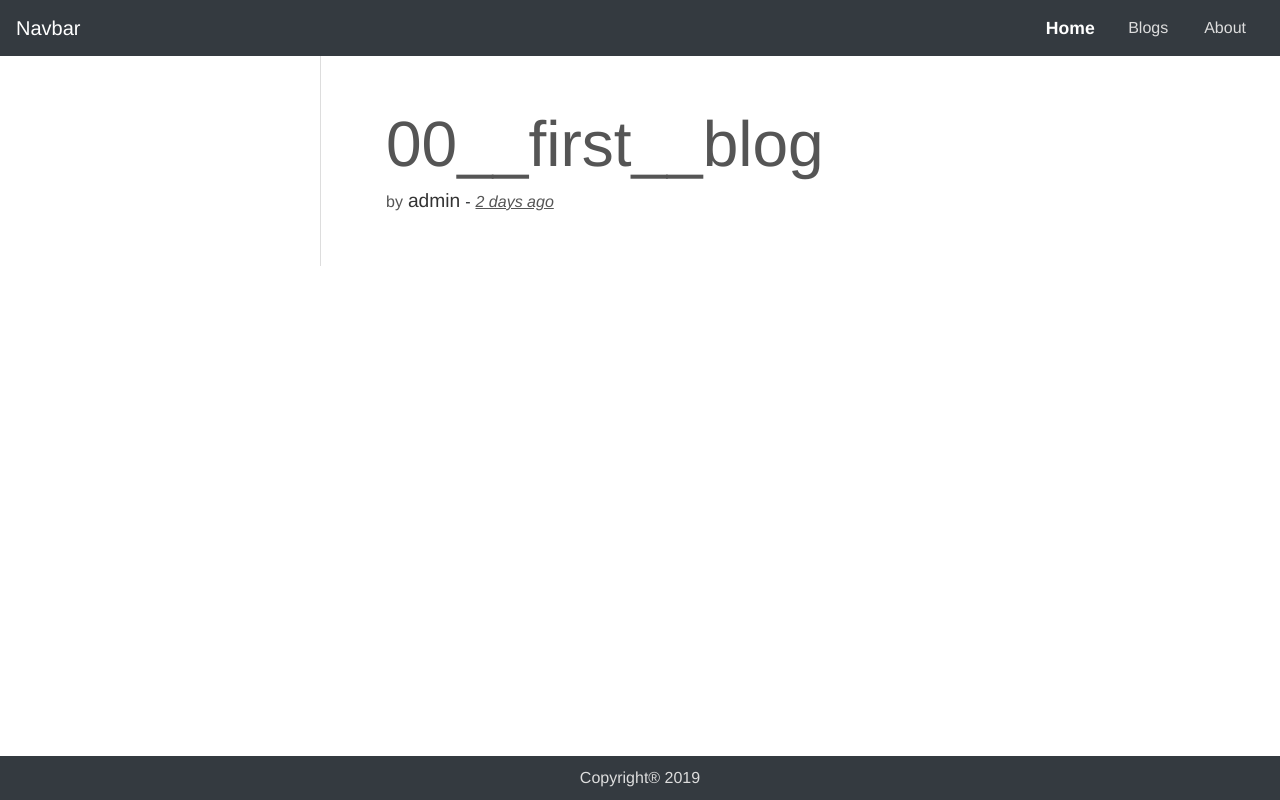
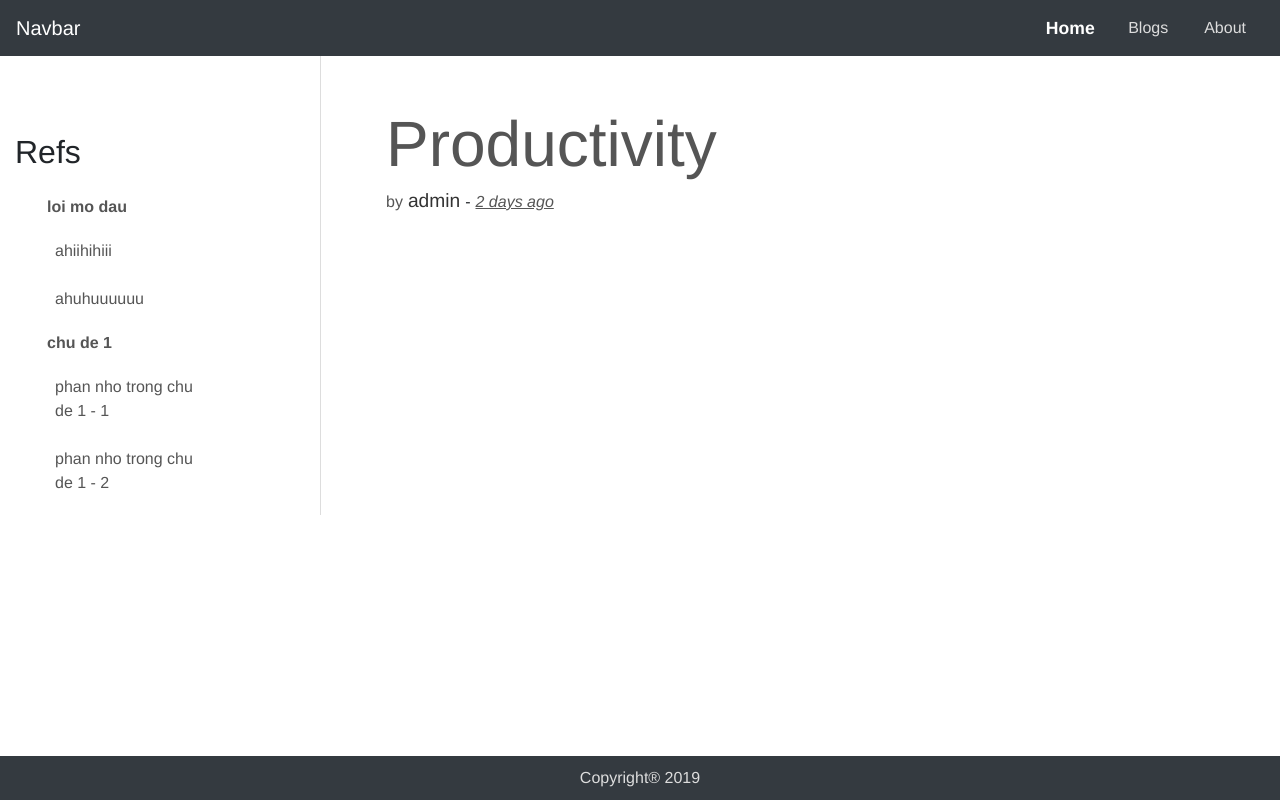
Before and after one commit to LeTranAnhVu/vue-blog-v1, a Vue app: page /blog in a window 1280 px wide. Built offline with nearby package versions, Linux system fonts and the light colour scheme.

Commit message:
create aside component

```diff
--- /dev/null
+++ b/src/assets/js/vendor.js
@@ -0,0 +1,5 @@
+
+// import bootstrap
+import 'jquery/dist/jquery.slim.min';
+import 'popper.js/dist/popper.min';
+import 'bootstrap/dist/js/bootstrap.min';
--- /dev/null
+++ b/src/components/blog/BlogAside.vue
@@ -0,0 +1,64 @@
+<template>
+  <section>
+    <h2>Refs</h2>
+    <nav id="navbar-example3" class="navbar navbar-light">
+      <nav class="nav nav-pills flex-column">
+        <div v-for="(item, index) in Agenda.children" :key="index">
+          <a class="nav-link" href="#item-1"><strong>{{item.name}}</strong></a>
+          <nav v-if="item.children" class="nav nav-pills flex-column">
+            <a v-for="(child, cIndex) in item.children" :key="cIndex" class="nav-link ml-2 my-1" href="#item-1-1">{{child.name}}</a>
+          </nav>
+        </div>
+      </nav>
+    </nav>
+  </section>
+</template>
+
+<script>
+  export default {
+    name: 'BlogAside',
+    data() {
+      return {
+        Agenda: {
+          name: null,
+          children: [
+            {
+              name: 'loi mo dau',
+              htmlRefs: '#abc',
+              children: [
+                {
+                  name: 'ahiihihiii',
+                  htmlRefs: '#def',
+                },
+                {
+                  name: 'ahuhuuuuuu',
+                  htmlRefs: '#xyz',
+                },
+              ],
+            },
+            {
+              name: 'chu de 1',
+              children: [
+                {
+                  name: 'phan nho trong chu de 1 - 1',
+                  htmlRefs: '#glas',
+                },
+                {
+                  name: 'phan nho trong chu de 1 - 2',
+                  htmlRefs: '#ewrw',
+                },
+              ],
+            },
+          ],
+        },
+      };
+    },
+  };
+</script>
+
+<style scoped>
+  .nav-link {
+    color: #555
+  }
+
+</style>
--- a/src/components/blog/BlogContent.vue
+++ b/src/components/blog/BlogContent.vue
@@ -1,6 +1,5 @@
 <template>
-  <article>
-    <div class="blog-content__title">
+  <article class="blog-content__title">
     <h1 class="blog-content__title__content">
       {{blog.title}}
     </h1>
@@ -9,7 +8,6 @@
       :author="blog.authorName"
       :created_at="blog.created_at"
     ></blog-meta>
-    </div>
   </article>
 </template>
 
@@ -24,7 +22,7 @@ export default {
   data() {
     return {
       blog: {
-        title: '00__first__blog',
+        title: 'Productivity',
         content: '',
         authorName: 'admin',
         created_at: '2 days ago',
@@ -36,15 +34,18 @@ export default {
 
 <style lang="scss" scoped>
   @import "../../assets/style/helpers";
+
   .blog-content__title {
     padding: 50px;
-    &__content{
+
+    &__content {
       margin-bottom: 0;
       text-align: left;
       font-size: 2rem;
       color: #555;
     }
-    @include breakpoint-up($md){
+
+    @include breakpoint-up($md) {
       &__content {
         font-size: 4rem;
       }
--- a/src/components/blog/BlogMeta.vue
+++ b/src/components/blog/BlogMeta.vue
@@ -14,27 +14,31 @@ export default {
   name: 'BlogMeta',
   props: ['author', 'created_at'],
   data() {
-    return {
-    };
+    return {};
   },
 };
 </script>
 <style scoped>
-  p{
+  p {
     margin: 0;
   }
-  span{
+
+  span {
     margin-right: 5px;
   }
+
   .by,
   .date {
     color: #555;
   }
+
   .date {
     font-style: italic;
     text-decoration: underline;
   }
-  .author{
+
+  .author {
+    display: inline-flex;
     color: #333;
     font-weight: 500;
     font-size: 1.2rem;
--- a/src/components/blog/Layout.vue
+++ b/src/components/blog/Layout.vue
@@ -1,8 +1,10 @@
 <template>
   <section class="container-fluid">
     <div class="row">
-      <aside class="col-md-3">
-        <slot name="aside"></slot>
+      <aside class="col-md-3 aside">
+        <div class="aside__inner">
+          <slot name="aside"></slot>
+        </div>
       </aside>
       <main class="col-md-6">
         <slot name="main"></slot>
@@ -13,15 +15,21 @@
 </template>
 
 <script>
-
-export default {
-  name: 'Layout',
-};
+  export default {
+    name: 'Layout',
+  };
 </script>
-
-<style scoped>
+<style lang="scss" scoped>
   main {
     border-left: 1px #ddd solid;
   }
 
+  .aside {
+    padding-top: 77px;
+    &__inner {
+      width: 80%;
+    }
+
+  }
+
 </style>
--- a/src/main.js
+++ b/src/main.js
@@ -1,7 +1,6 @@
 import Vue from 'vue';
-import '../node_modules/jquery/dist/jquery.slim.min';
-import '../node_modules/popper.js/dist/popper.min';
-import '../node_modules/bootstrap/dist/js/bootstrap.min';
+
+import './assets/js/vendor';
 import './assets/style/custom.scss';
 import App from './App.vue';
 
--- a/src/pages/Blog.vue
+++ b/src/pages/Blog.vue
@@ -1,6 +1,9 @@
 <template>
   <section>
     <layout>
+      <template v-slot:aside>
+        <blog-aside></blog-aside>
+      </template>
       <template v-slot:main>
         <blog-content></blog-content>
       </template>
@@ -11,12 +14,14 @@
 <script>
   import Layout from '../components/blog/Layout.vue';
   import BlogContent from '../components/blog/BlogContent.vue';
+  import BlogAside from '../components/blog/BlogAside.vue';
 
   export default {
     name: 'Blog',
     components: {
       layout: Layout,
       BlogContent,
+      BlogAside,
     },
   };
 </script>
```
Also changed, not shown: .eslintrc.js, 1 other file (tests, documents, lock files or other folders). Lines whose indentation alone changed are shown as unchanged.
